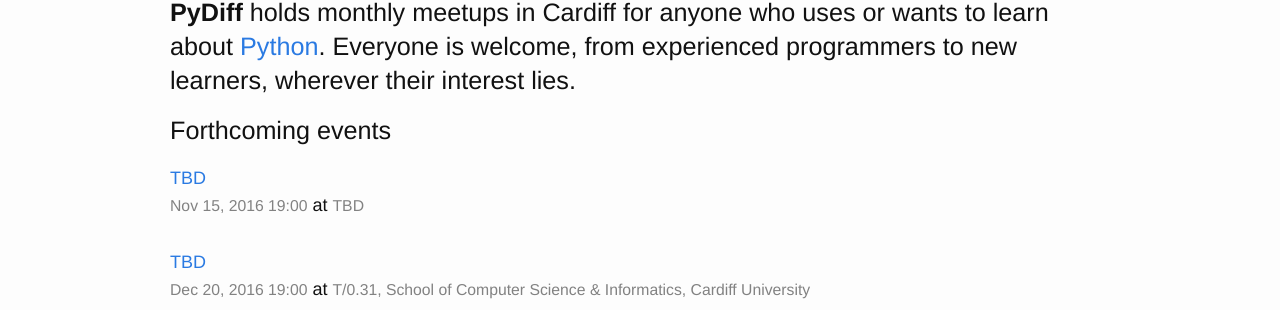
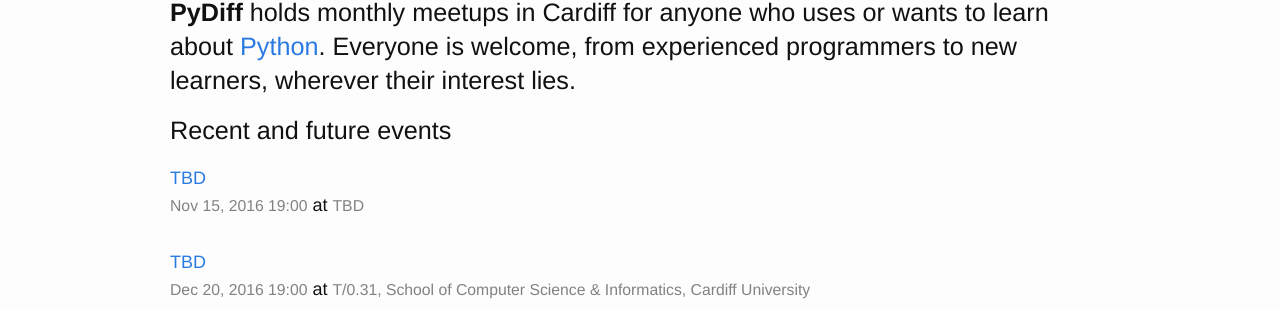
Before and after one commit to PyDiff/PyDiff.github.io, a Jekyll site: the page built from index.html, in a window 1280 px wide. Shown: the part 141-451 px from the top of the page. Built offline with Jekyll 4.4.1, drawn with Linux system fonts in a browser that asks for light colours.

Commit message:
Updated events list title on homepage

```diff
--- a/index.html
+++ b/index.html
@@ -8,7 +8,7 @@
 
     </section>
 
-  <h1 class="page-heading">Forthcoming events</h1>
+  <h1 class="page-heading">Recent and future events</h1>
 
   {% capture current_date %} {{ 'now' | date: '%s'}} {% endcapture %}
 
```
